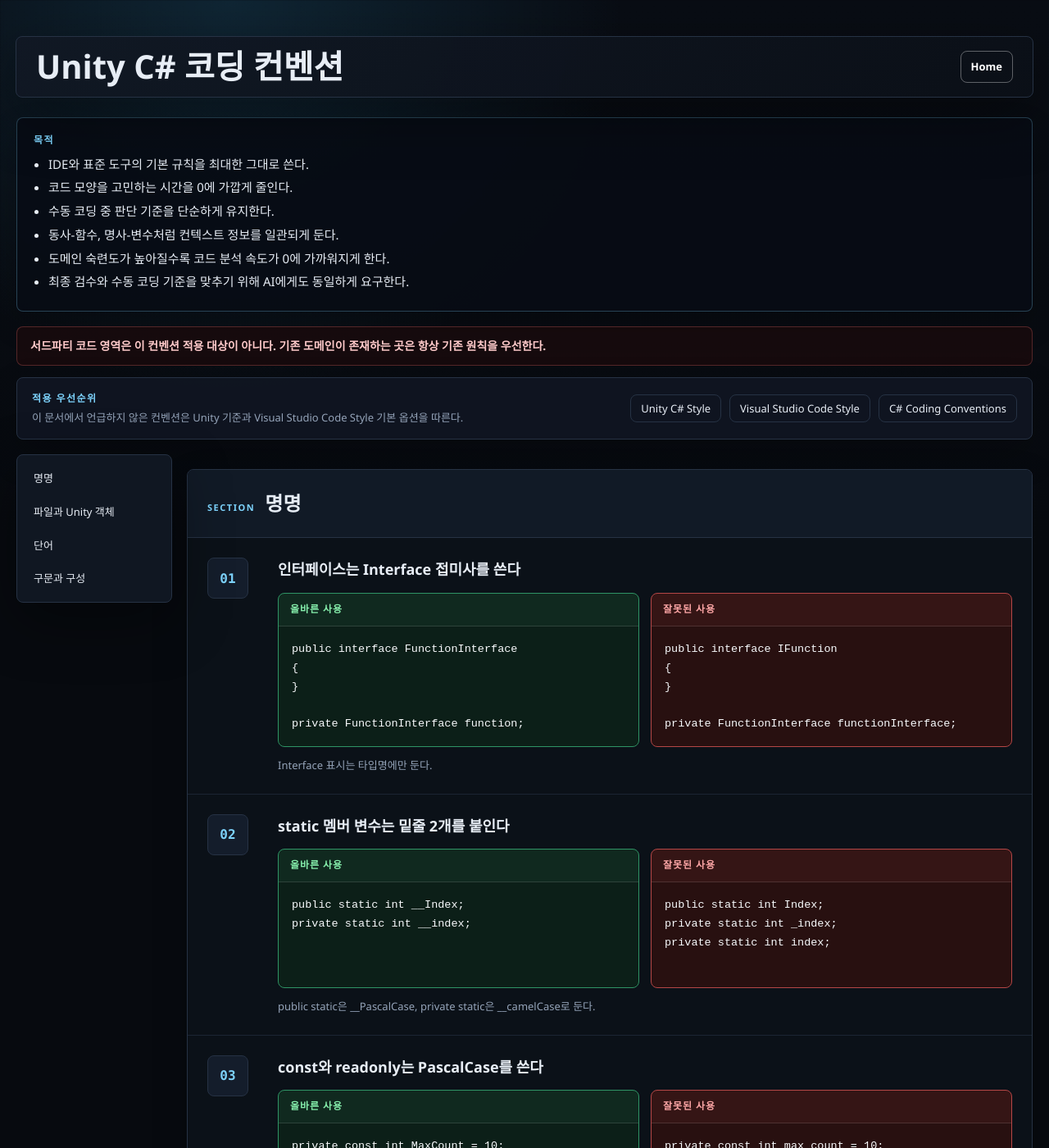
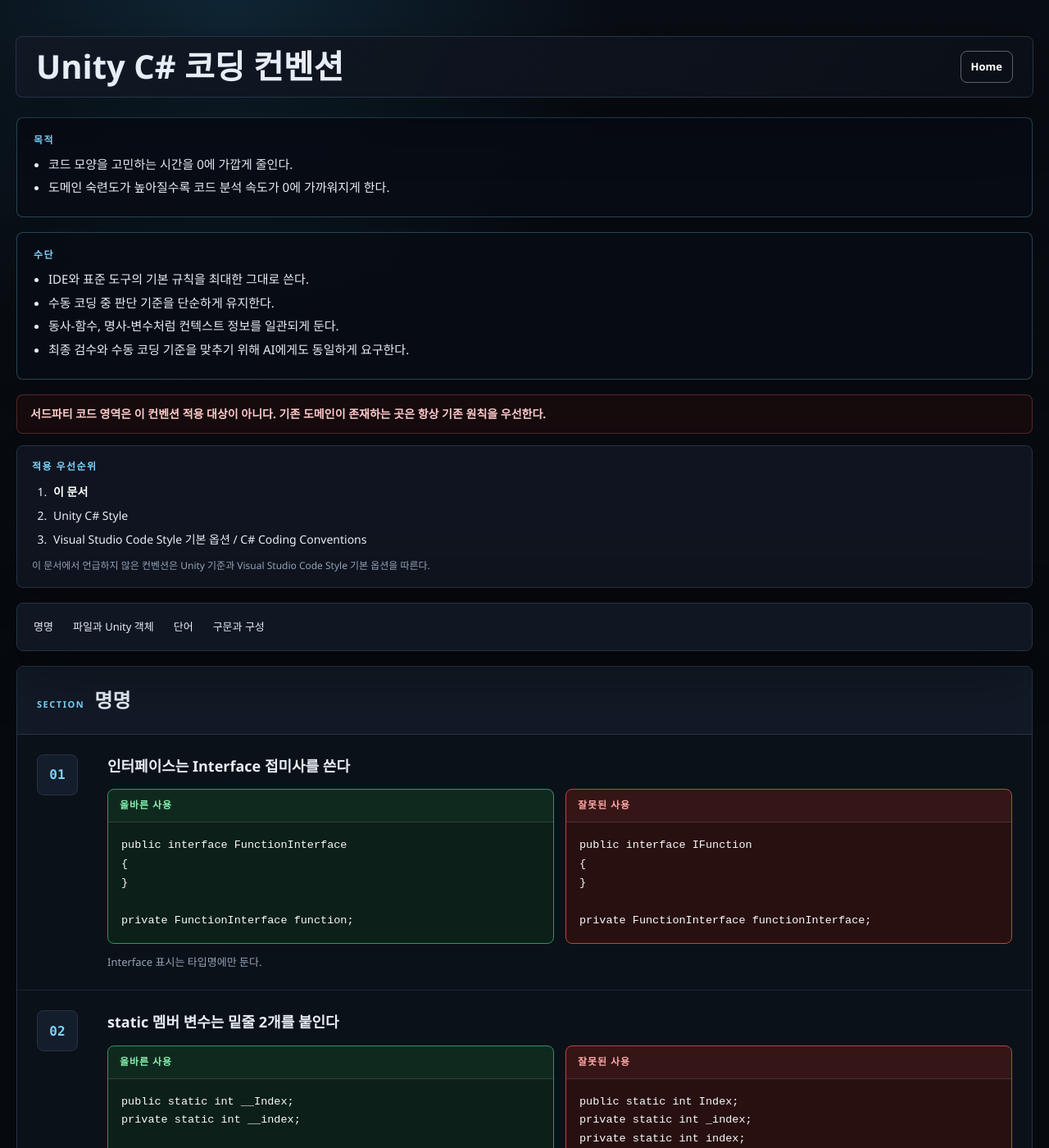
Before and after one commit to oojjrs/engineering-notes, a Jekyll site: the page unity/csharp-coding-convention.html, which Jekyll copies as it is, in a window 1280 px wide and 1400 px high. Shown: the whole window at 82% size. Built offline with Jekyll 4.4.1, drawn with Linux system fonts in a browser that asks for light colours.

Commit message:
Unity C# 컨벤션 상단 구성 정리

```diff
--- a/unity/csharp-coding-convention.html
+++ b/unity/csharp-coding-convention.html
@@ -100,10 +100,6 @@
     }
 
     .reference-strip {
-      display: grid;
-      grid-template-columns: minmax(0, 1fr) repeat(3, auto);
-      gap: 10px;
-      align-items: center;
       margin: 0 0 18px;
       padding: 16px 18px;
       border: 1px solid var(--line);
@@ -119,33 +115,40 @@
       text-transform: uppercase;
     }
 
-    .reference-strip span {
-      display: block;
-      margin-top: 3px;
-      color: var(--muted);
-      font-size: 13px;
+    .priority-list {
+      margin: 10px 0 0;
+      padding-left: 22px;
+      color: var(--text);
+      font-size: 14px;
     }
 
-    .reference-strip a {
-      display: inline-flex;
-      align-items: center;
-      justify-content: center;
-      min-height: 34px;
-      padding: 6px 12px;
-      border: 1px solid var(--line);
-      border-radius: 8px;
+    .priority-list li {
+      margin: 7px 0;
+      padding-left: 4px;
+    }
+
+    .priority-list span {
+      color: #ffffff;
+      font-weight: 700;
+    }
+
+    .priority-list a {
       color: var(--text);
       text-decoration: none;
-      font-size: 13px;
-      white-space: nowrap;
     }
 
-    .reference-strip a:hover {
-      border-color: var(--accent-strong);
+    .priority-list a:hover {
       color: #ffffff;
     }
 
-    .purpose-summary {
+    .reference-note {
+      margin: 12px 0 0;
+      color: var(--muted);
+      font-size: 12px;
+    }
+
+    .purpose-summary,
+    .method-summary {
       margin: 0 0 18px;
       padding: 18px 20px;
       border: 1px solid rgba(125, 211, 252, 0.28);
@@ -154,7 +157,8 @@
       box-shadow: 0 16px 36px rgba(0, 0, 0, 0.2);
     }
 
-    .purpose-summary strong {
+    .purpose-summary strong,
+    .method-summary strong {
       display: block;
       color: var(--accent);
       font-size: 12px;
@@ -162,7 +166,8 @@
       text-transform: uppercase;
     }
 
-    .purpose-summary ul {
+    .purpose-summary ul,
+    .method-summary ul {
       margin: 8px 0 0;
       padding-left: 18px;
       max-width: 980px;
@@ -170,7 +175,8 @@
       font-size: 15px;
     }
 
-    .purpose-summary li {
+    .purpose-summary li,
+    .method-summary li {
       margin: 5px 0;
     }
 
@@ -314,9 +320,6 @@
         grid-template-columns: 1fr;
       }
 
-      .reference-strip {
-        grid-template-columns: 1fr;
-      }
     }
 
     /* Persistent document navigation */
@@ -325,16 +328,15 @@
     main > header h1 { font-size: clamp(25px, 4vw, 40px); }
     .home-link { flex: 0 0 auto; padding: 8px 12px; border: 1px solid rgba(255,255,255,.34); border-radius: 8px; color: #fff; text-decoration: none; font-size: 13px; font-weight: 800; }
     .home-link:hover { border-color: #fff; background: rgba(255,255,255,.08); }
-    .document-layout { display: grid; grid-template-columns: 190px minmax(0, 1fr); gap: 18px; align-items: start; }
-    .document-layout .toc { position: sticky; top: 110px; display: grid; gap: 4px; margin: 0; padding: 10px; border: 1px solid var(--line); border-radius: 8px; background: rgba(17,24,36,.96); box-shadow: var(--shadow); }
+    .document-layout { display: block; }
+    .document-layout .toc { position: sticky; top: 75px; z-index: 15; display: flex; flex-wrap: wrap; gap: 4px; margin: 0 0 18px; padding: 10px; border: 1px solid var(--line); border-radius: 8px; background: rgba(17,24,36,.96); box-shadow: var(--shadow); }
     .document-layout .toc a { min-height: 0; padding: 8px 10px; border: 0; border-radius: 6px; background: transparent; }
     .document-layout .toc a:hover { background: var(--panel-strong); }
     .document-content section { scroll-margin-top: 110px; }
     @media (max-width: 760px) {
       .header-copy { overflow: hidden; }
       main > header h1 { overflow: hidden; font-size: 20px; text-overflow: ellipsis; white-space: nowrap; }
-      .document-layout { grid-template-columns: 1fr; }
-      .document-layout .toc { top: 73px; z-index: 15; display: flex; overflow-x: auto; }
+      .document-layout .toc { top: 73px; overflow-x: auto; flex-wrap: nowrap; }
       .document-layout .toc a { flex: 0 0 auto; white-space: nowrap; }
     }
   </style>
@@ -351,11 +353,17 @@
     <section class="purpose-summary" aria-label="컨벤션 목적">
       <strong>목적</strong>
       <ul>
+        <li>코드 모양을 고민하는 시간을 0에 가깝게 줄인다.</li>
+        <li>도메인 숙련도가 높아질수록 코드 분석 속도가 0에 가까워지게 한다.</li>
+      </ul>
+    </section>
+
+    <section class="method-summary" aria-label="컨벤션 수단">
+      <strong>수단</strong>
+      <ul>
         <li>IDE와 표준 도구의 기본 규칙을 최대한 그대로 쓴다.</li>
-        <li>코드 모양을 고민하는 시간을 0에 가깝게 줄인다.</li>
         <li>수동 코딩 중 판단 기준을 단순하게 유지한다.</li>
         <li>동사-함수, 명사-변수처럼 컨텍스트 정보를 일관되게 둔다.</li>
-        <li>도메인 숙련도가 높아질수록 코드 분석 속도가 0에 가까워지게 한다.</li>
         <li>최종 검수와 수동 코딩 기준을 맞추기 위해 AI에게도 동일하게 요구한다.</li>
       </ul>
     </section>
@@ -363,13 +371,13 @@
     <div class="scope-rule">서드파티 코드 영역은 이 컨벤션 적용 대상이 아니다. 기존 도메인이 존재하는 곳은 항상 기존 원칙을 우선한다.</div>
 
     <section class="reference-strip" aria-label="상위 기준">
-      <div>
-        <strong>적용 우선순위</strong>
-        <span>이 문서에서 언급하지 않은 컨벤션은 Unity 기준과 Visual Studio Code Style 기본 옵션을 따른다.</span>
-      </div>
-      <a href="https://unity.com/how-to/naming-and-code-style-tips-c-scripting-unity" target="_blank" rel="noopener noreferrer">Unity C# Style</a>
-      <a href="https://learn.microsoft.com/en-us/visualstudio/ide/code-styles-and-code-cleanup?view=vs-2022" target="_blank" rel="noopener noreferrer">Visual Studio Code Style</a>
-      <a href="https://docs.microsoft.com/en-us/dotnet/csharp/fundamentals/coding-style/coding-conventions" target="_blank" rel="noopener noreferrer">C# Coding Conventions</a>
+      <strong>적용 우선순위</strong>
+      <ol class="priority-list">
+        <li><span>이 문서</span></li>
+        <li><a href="https://unity.com/how-to/naming-and-code-style-tips-c-scripting-unity" target="_blank" rel="noopener noreferrer">Unity C# Style</a></li>
+        <li><a href="https://learn.microsoft.com/en-us/visualstudio/ide/code-styles-and-code-cleanup?view=vs-2022" target="_blank" rel="noopener noreferrer">Visual Studio Code Style 기본 옵션</a> / <a href="https://docs.microsoft.com/en-us/dotnet/csharp/fundamentals/coding-style/coding-conventions" target="_blank" rel="noopener noreferrer">C# Coding Conventions</a></li>
+      </ol>
+      <p class="reference-note">이 문서에서 언급하지 않은 컨벤션은 Unity 기준과 Visual Studio Code Style 기본 옵션을 따른다.</p>
     </section>
 
     <div class="document-layout">
```
